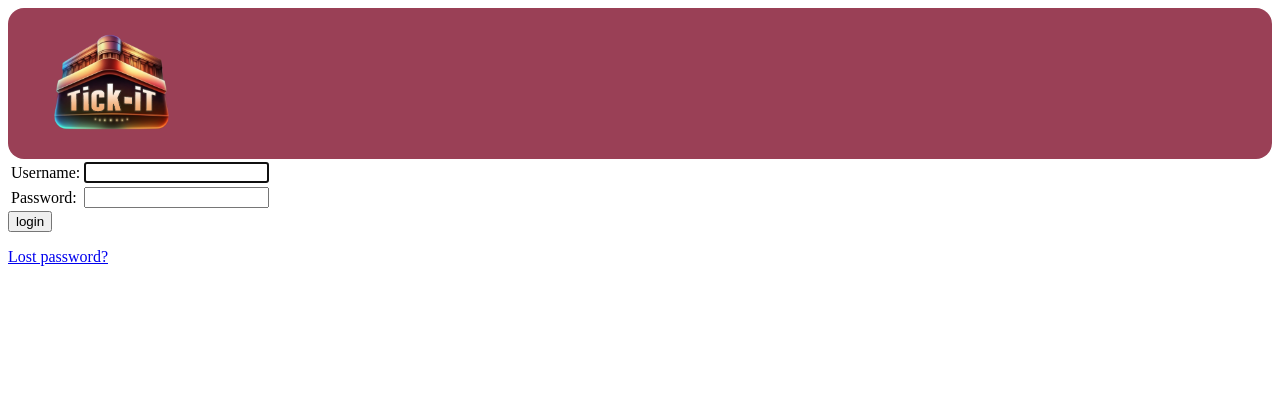
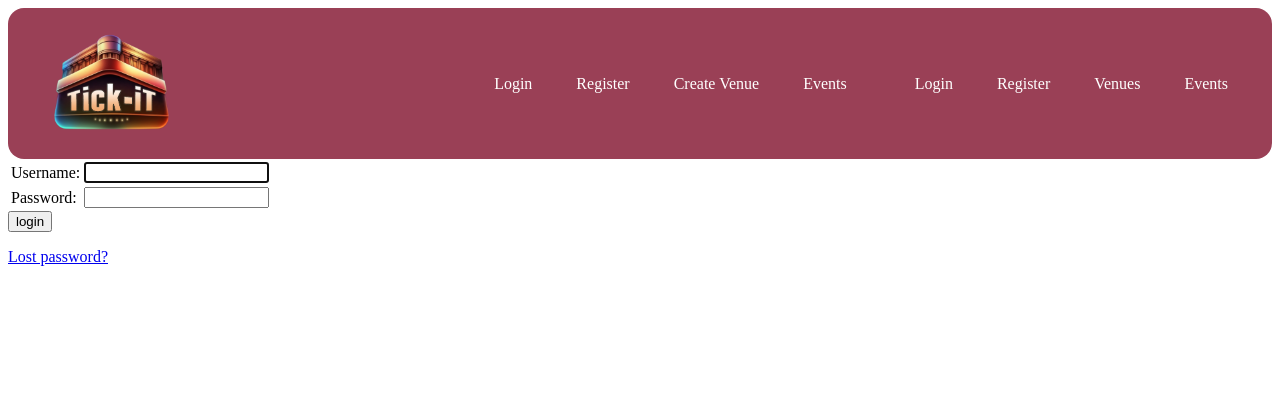
Before and after one commit to nezcodin/Tick-iT-Hackathon, a Django app: page /accounts/login/ in a window 1280 px wide. Shown: the top 420 px of the page. Run offline with Django 4.2, Linux system fonts and the light colour scheme; parts of the project's set-up code (start-up, migrations or seed data) failed here and were passed over.

Commit message:
hopefully fixed base.html now

```diff
--- a/tickit_project/tickit/templates/base.html
+++ b/tickit_project/tickit/templates/base.html
@@ -17,7 +17,21 @@
         </a>
       </div>
       <div class="nav-text">
-
+        <a href="{% url 'login' %}">Login</a>
+        <a href="{% url 'register' %}">Register</a>
+        <a href="{% url 'venue_create_view' %}">Create Venue</a>
+        {% comment %} <a href="{% url 'venue_list_view' %}">Venues</a> {% endcomment %}
+        <a id='end-nav' href="{% url 'events_list_view' %}">Events</a>
+        {% if user.is_authenticated %}
+          <a href="accounts/logout/">Logout</a>
+        {% else %}
+          <a href="accounts/login/">Login</a>
+        {% endif %}
+        {% if not user.is_authenticated %}
+          <a href="register/">Register</a>
+        {% endif %}
+        <a href="venues/">Venues</a>
+        <a id='end-nav' href="events/">Events</a>
     </div>
   </header>
 
```
Also changed, not shown: tickit_project/tickit/frontend_urls.py (+6 -1 lines).
